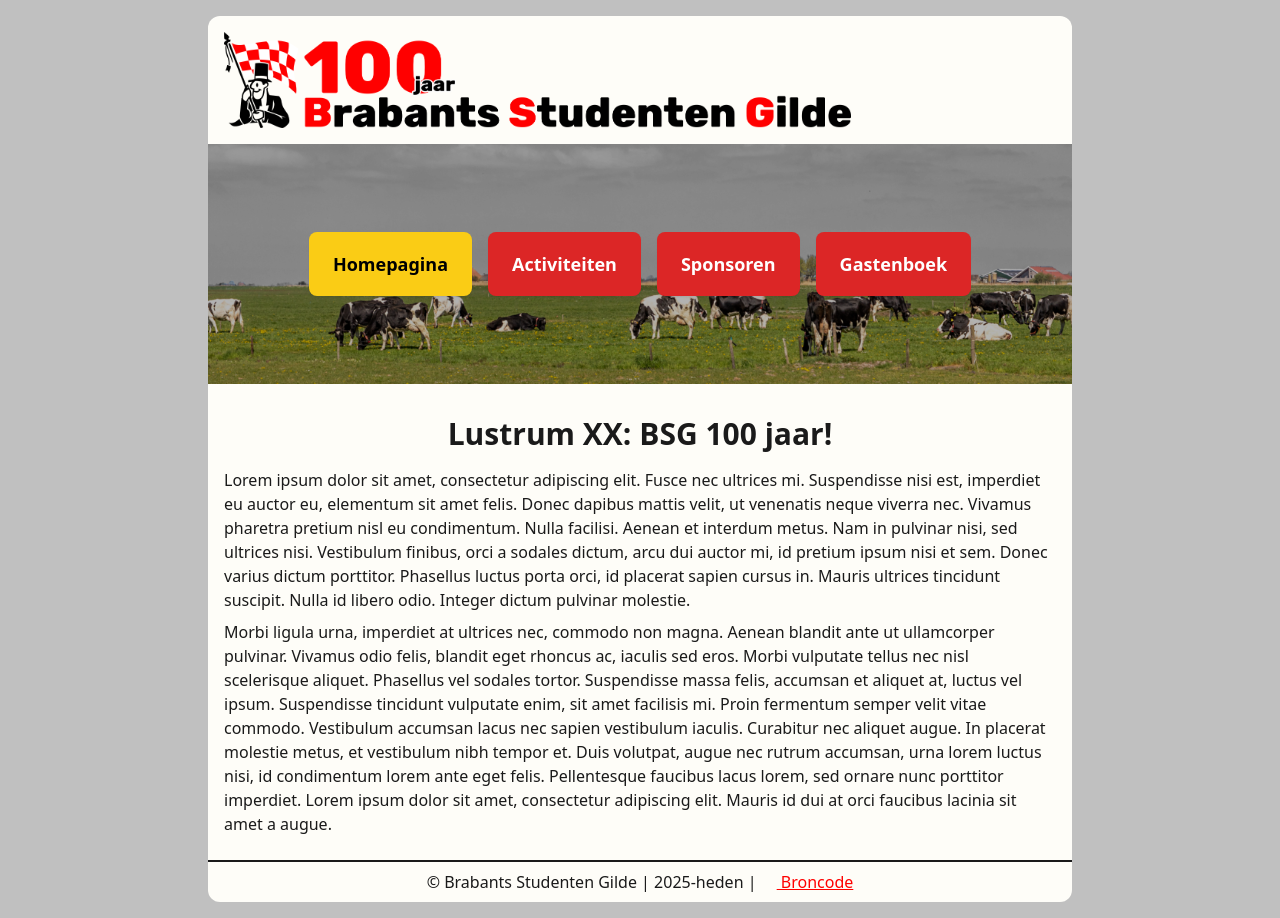
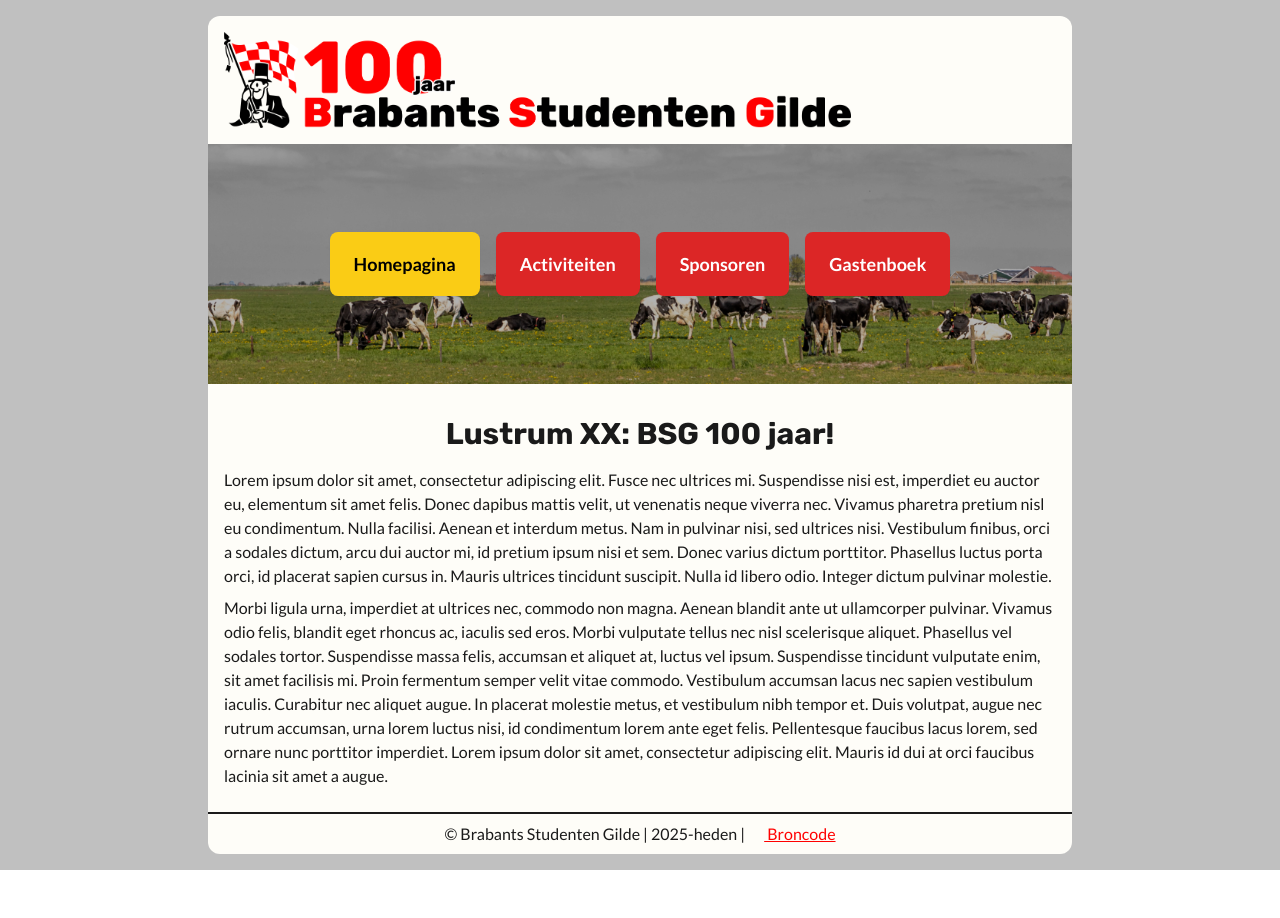
Before and after one commit to rubenuijtdewilligen/bsg100jaar.nl, a SvelteKit app: page / in a window 1280 px wide. After the commit the page ends 870 px from the top, so only its background shows below. Built offline with nearby package versions, Linux system fonts and the light colour scheme; some icons are missing.

Commit message:
Use fonts correctly

```diff
--- a/src/app.css
+++ b/src/app.css
@@ -2,6 +2,20 @@
 @import 'tailwindcss/components';
 @import 'tailwindcss/utilities';
 
+@layer base {
+  h1,
+  h2,
+  h3,
+  h4,
+  h5,
+  h6 {
+    @apply font-heading font-extrabold;
+  }
+
+  body {
+    @apply font-body;
+  }
+}
 .link {
   @apply text-primary;
 }
--- a/tailwind.config.js
+++ b/tailwind.config.js
@@ -3,7 +3,12 @@ export default {
   content: ['./src/**/*.{html,js,svelte,ts}'],
 
   theme: {
-    extend: {}
+    extend: {
+      fontFamily: {
+        heading: ['"Rubik"', 'sans-serif'],
+        body: ['"Lato"', 'sans-serif']
+      }
+    }
   },
 
   plugins: [require('daisyui')],
```
